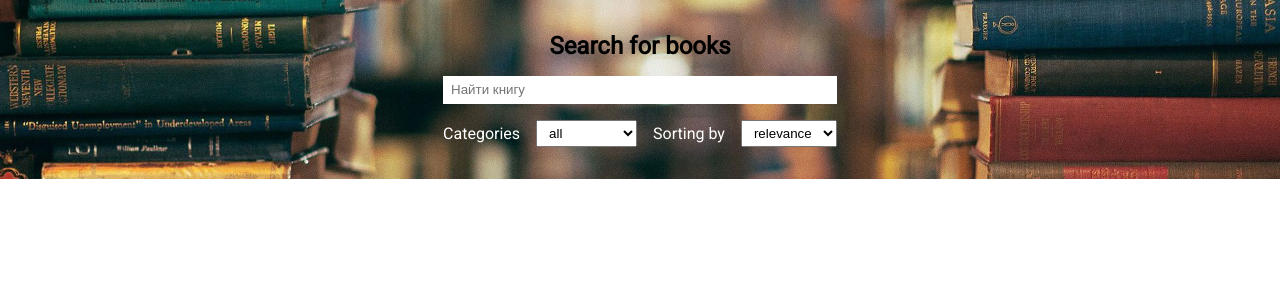
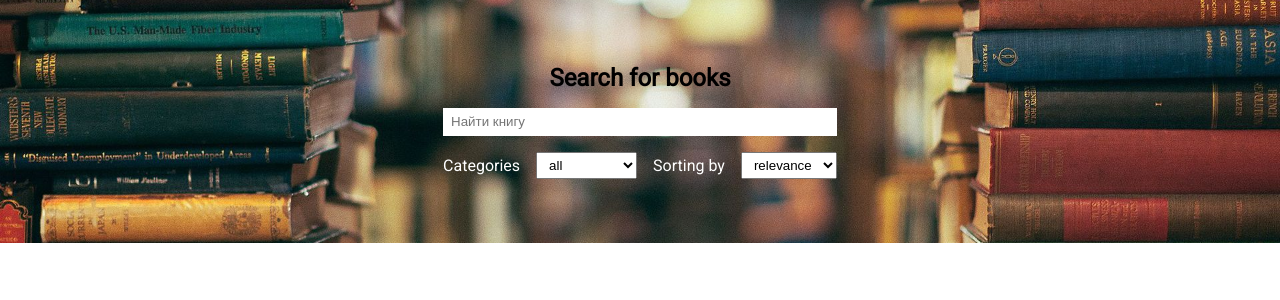
Before and after one commit to FedorKarasev/future-group-test, a React (Create React App) app: page / in a window 1280 px wide. Shown: the top 300 px of the page. Built offline with nearby package versions, Linux system fonts and the light colour scheme.

Commit message:
еще немного поправил стили

```diff
--- a/src/App.css
+++ b/src/App.css
@@ -1,3 +1,9 @@
+.app {
+  display: flex;
+  flex-direction: column;
+  align-items: center;
+}
+
 .app-header {
   background-image: url('./assets/images/header-background.jpg');
   background-repeat: no-repeat;
@@ -8,7 +14,8 @@
   justify-content: center;
   align-items: center;
 
-  padding: 2rem 0;
+  padding: 4rem 0;
+  width: 100%;
 }
 
 .app-header .wrapper {
@@ -106,6 +113,7 @@
   display: flex;
   flex-direction: column;
   align-items: center;
+  max-width: 90%;
 }
 
 button {
```
